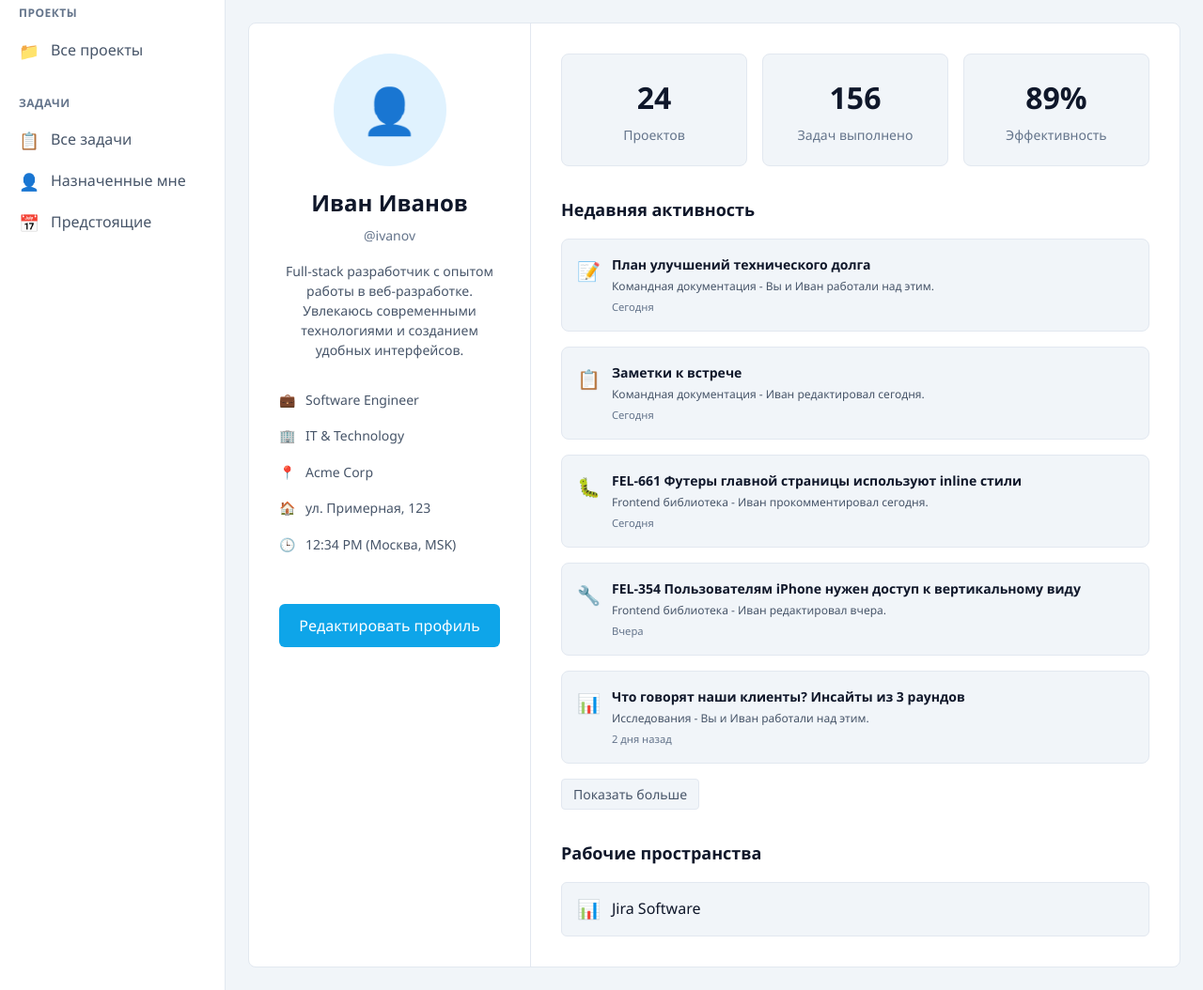
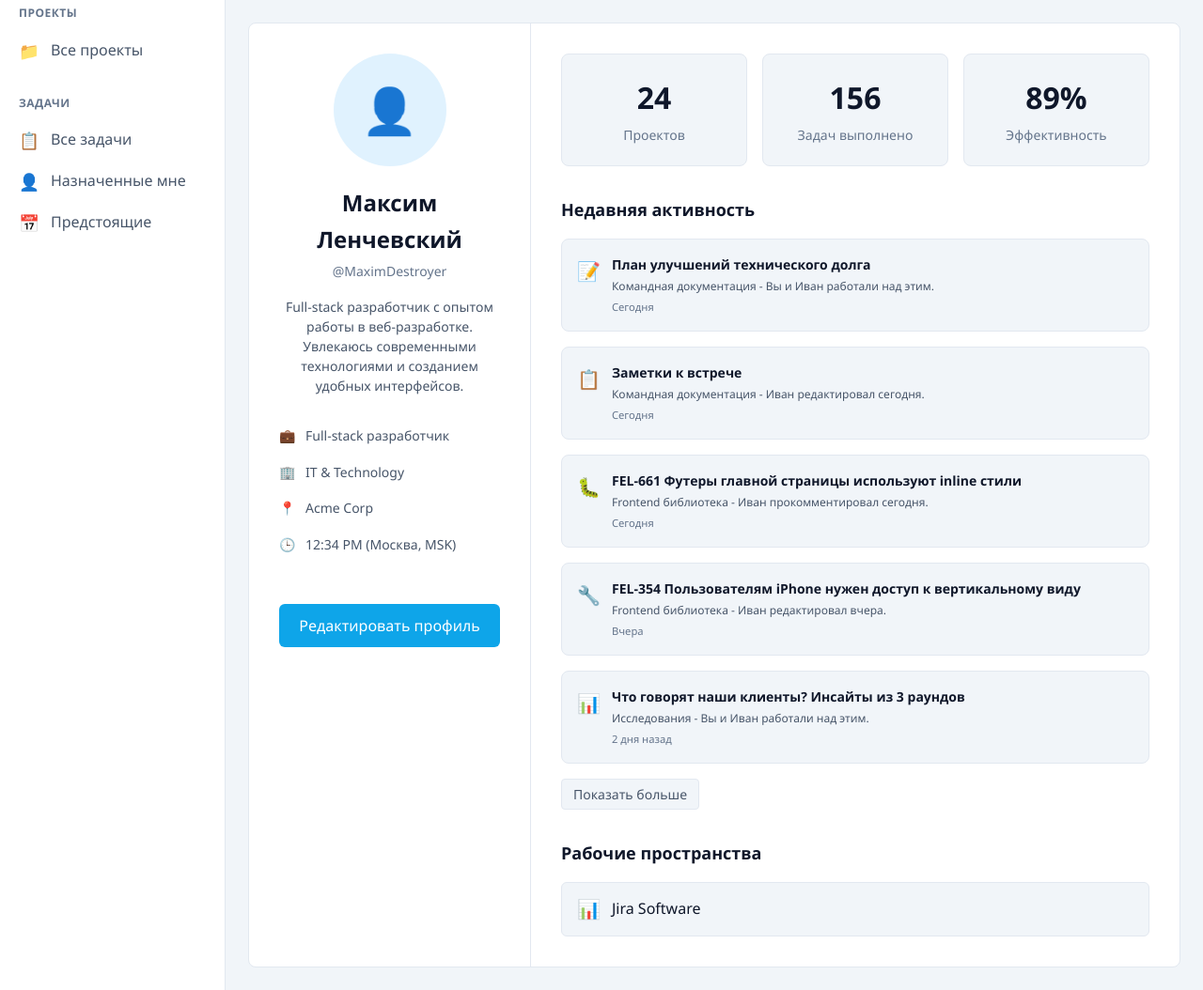
Before and after one commit to semended/CalendarProject, a Flask app: page /user/1 in a window 1280 px wide. Shown: the part 95-1149 px from the top of the page at 94% size. Run offline with Flask 3, Linux system fonts and the light colour scheme.

Commit message:
Info for profile coming from db

```diff
--- a/db_requests.py
+++ b/db_requests.py
@@ -1,18 +1,28 @@
 def get_user_by_slug(slug):
-	user = {'id': 0,
-					'slug': 'MaximDestroyer',
-					'name': 'Максим',
-					'surname': 'Ленчевский',
-					'patronymic': 'Игоревич',
-					'password': '111',
-					'role_id': 0,
-					'avatar_url': None,
-					'organization': False,
-					'confirmed': False,
-					'created_at': 0}
-	if slug == 'MaximDestroyer':
-		return user
-	return None
+    user = {
+        'id': 0,
+        'slug': 'MaximDestroyer',
+        'name': 'Максим',
+        'surname': 'Ленчевский',
+        'patronymic': 'Игоревич',
+        'password': '111',
+        'role_id': 0,
+        'avatar_url': None,
+        'organization': False,
+        'confirmed': False,
+        'created_at': 0,
+        'position': 'Full-stack разработчик',
+        'company': 'IT & Technology',
+        'workplace': 'Acme Corp',
+        'bio': 'Full-stack разработчик с опытом работы в веб-разработке. Увлекаюсь современными технологиями и созданием удобных интерфейсов.',
+        'last_login': '12:34 PM (Москва, MSK)'
+    }
+    if slug == 'MaximDestroyer':
+        return user
+    return None
+
+def get_user_by_id(user_id):
+    return get_user_by_slug('MaximDestroyer')
 
 def add_user(user):
-	return 0
+    return 0
--- a/server.py
+++ b/server.py
@@ -101,8 +101,10 @@ def main_page():
 
 @app.route('/user/<user_id>')
 def user_page(user_id):
-  print('Зашёл в user_page. User_id ->', current_user.get_id())
-  return render_template('profile.html')
+    print('Зашёл в user_page. User_id ->', current_user.get_id())
+    # Получаем данные пользователя из базы
+    user = get_user_by_id(user_id)
+    return render_template('profile.html', user=user)
 
 
 @app.route('/user/settings')
--- a/templates/main.html
+++ b/templates/main.html
@@ -69,9 +69,9 @@
                                 <span>Настройки</span>
                             </a>
                             <div class="dropdown-divider"></div>
-                            <a href="#" class="dropdown-item">
+                            <a href="/logout" class="dropdown-item">
                                 <span class="dropdown-icon">🚪</span>
-                                <span >Выйти из аккаунта</span>
+                                <span>Выйти из аккаунта</span>
                             </a>
                         </div>
                     </div>
--- a/templates/profile.html
+++ b/templates/profile.html
@@ -68,36 +68,35 @@
                                 👤
                             </div>
                             <div class="profile-info">
-                                <h2>Иван Иванов</h2>
-                                <p class="profile-username">@ivanov</p>
-                                <p class="profile-bio">Full-stack разработчик с опытом работы в веб-разработке. Увлекаюсь современными технологиями и созданием удобных интерфейсов.</p>
+                                <h2>{{ user['name'] }} {{ user['surname'] }}</h2>
+                                <p class="profile-username">@{{ user['slug'] }}</p>
+                                <p class="profile-bio">{{ user['bio'] }}</p>
 
                                 <div class="profile-details">
                                     <div class="detail-item">
                                         <span class="detail-icon">💼</span>
-                                        <span>Software Engineer</span>
+                                        <span>{{ user['position'] }}</span>
                                     </div>
                                     <div class="detail-item">
                                         <span class="detail-icon">🏢</span>
-                                        <span>IT & Technology</span>
+                                        <span>{{ user['company'] }}</span>
                                     </div>
                                     <div class="detail-item">
                                         <span class="detail-icon">📍</span>
-                                        <span>Acme Corp</span>
+                                        <span>{{ user['workplace'] }}</span>
                                     </div>
-                                    <div class="detail-item">
-                                        <span class="detail-icon">🏠</span>
-                                        <span>ул. Примерная, 123</span>
-                                    </div>
+                                    <!-- УДАЛЕНО: строка с адресом -->
                                     <div class="detail-item">
                                         <span class="detail-icon">🕒</span>
-                                        <span>12:34 PM (Москва, MSK)</span>
+                                        <span>{{ user['last_login'] }}</span>
                                     </div>
                                 </div>
 
-                                <button class="btn-primary full-width" style="margin-top: 20px;">
-                                    Редактировать профиль
-                                </button>
+                                <a href="/user/settings" style="text-decoration: none;">
+                                    <button class="btn-primary full-width" style="margin-top: 20px;">
+                                        Редактировать профиль
+                                    </button>
+                                </a>
                             </div>
                         </div>
                     </div>
```
Also changed, not shown: database.db (added).
